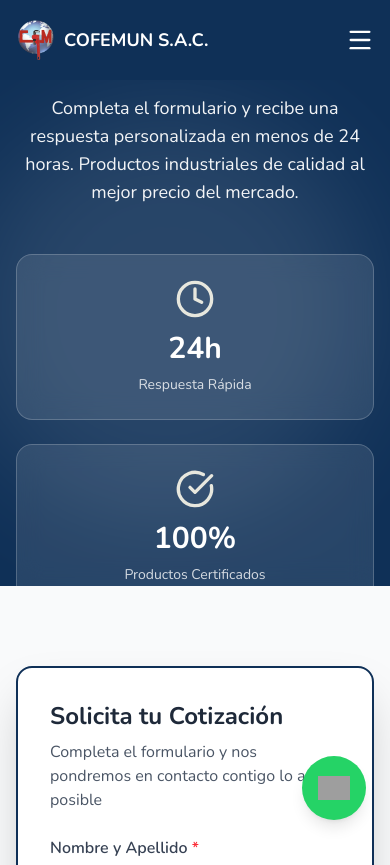
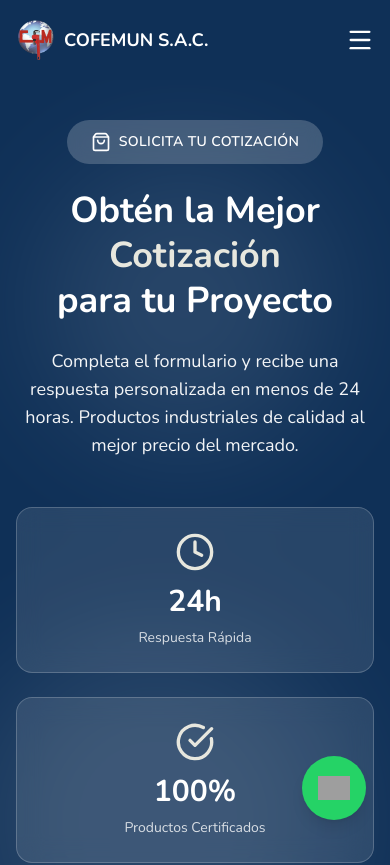
Before and after one commit to MiguelRequenaR/cofemun-sac, a React (Vite) app: page /cotizacion in a window 390 px wide. Shown: the top 865 px of the page. Built offline with nearby package versions, Linux system fonts and the light colour scheme; grey boxes are pictures that could not be loaded.

Commit message:
Actualización: Se corrigeron errores visuales.

```diff
--- a/src/components/Fotter.tsx
+++ b/src/components/Fotter.tsx
@@ -13,7 +13,7 @@ export default function Fotter() {
             </h1>
           </Link>
           <p className="text-primary font-bold text-center md:text-left">Contáctanos:</p>
-          <div className="space-y-4">
+          <div className="space-y-4 mx-4 md:mx-0">
             <div className="flex items-center justify-center md:justify-start gap-2">
               <Phone className="w-6 h-6 text-primary" />
               <p className="text-blue-500">+51 981 067 345</p>
--- a/src/features/cotizacion/components/HeroCotizacion.tsx
+++ b/src/features/cotizacion/components/HeroCotizacion.tsx
@@ -2,7 +2,7 @@ import { ShoppingBag, Clock, CheckCircle, TrendingUp } from "lucide-react"
 
 export default function HeroCotizacion() {
   return (
-    <section className="relative h-[60vh] min-h-[500px] flex items-center justify-center overflow-hidden">
+    <section className="relative md:h-[60vh] py-10 min-h-[500px] flex items-center justify-center overflow-hidden">
       {/* Fondo con gradiente */}
       <div className="absolute inset-0 bg-primary"></div>
 
--- a/src/features/cotizacion/components/InfoCotizacion.tsx
+++ b/src/features/cotizacion/components/InfoCotizacion.tsx
@@ -3,7 +3,7 @@ import { Headphones } from "lucide-react"
 export default function InfoCotizacion() {
   return (
   <section className="max-w-7xl mx-auto">
-    <div>
+    <div className="mx-4 md:mx-0">
       {/* CTA adicional */}
       <div className="mt-16 bg-linear-to-r from-primary to-blue-500 rounded-3xl p-12 text-center text-white relative overflow-hidden" data-aos="fade-up">
         <div className="absolute inset-0 opacity-10">
```
